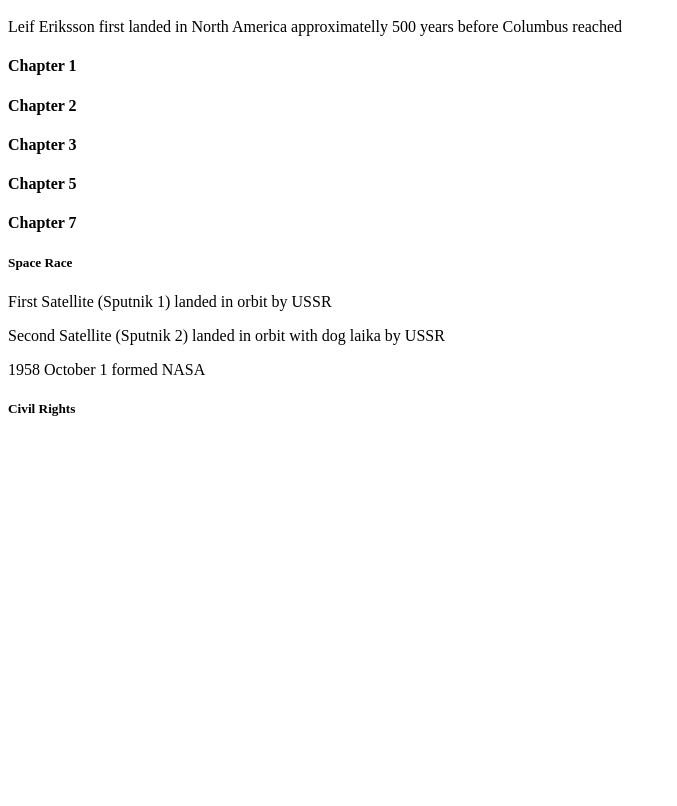
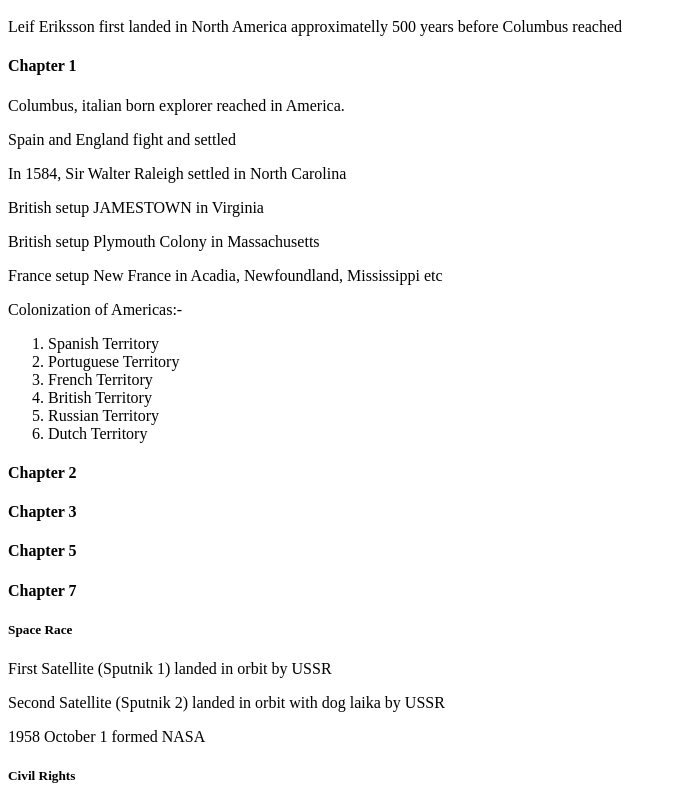
Before and after one commit to anilsyamanthakam/books, a plain HTML site: page american_history.html in a window 1280 px wide. Shown: the part 101-907 px from the top of the page, without its empty margins (0-677 px from the left). Before the commit the page ends 800 px from the top, so only its background shows below. Drawn offline with Linux system fonts and the light colour scheme.

Commit message:
Update american_history.html

```diff
--- a/american_history.html
+++ b/american_history.html
@@ -7,8 +7,24 @@
 <h1>American History - William D Willis</h1>
   <h4>Introduction</h4>
   <p>Leif Eriksson first landed in North America approximatelly 500 years before Columbus reached</p>
+  <h4>Chapter 1</h4>
+  <p>Columbus, italian born explorer reached in America.</p>
+  <p>Spain and England fight and settled</p>
+  <p>In 1584, Sir Walter Raleigh settled in North Carolina</p>
+  <p>British setup JAMESTOWN in Virginia</p>
+  <p>British setup Plymouth Colony in Massachusetts</p>
+  <p>France setup New France in Acadia, Newfoundland, Mississippi etc</p>
+  <p>Colonization of Americas:-<br/>
+    <ol>
+      <li>Spanish Territory</li>
+      <li>Portuguese Territory</li>
+      <li>French Territory</li>
+      <li>British Territory</li>
+      <li>Russian Territory</li>
+      <li>Dutch Territory</li>
+  </ol>
+  </p>
 
-  <h4>Chapter 1</h4>
   <h4>Chapter 2</h4>
   <h4>Chapter 3</h4>
   <h4>Chapter 5</h4>
```
